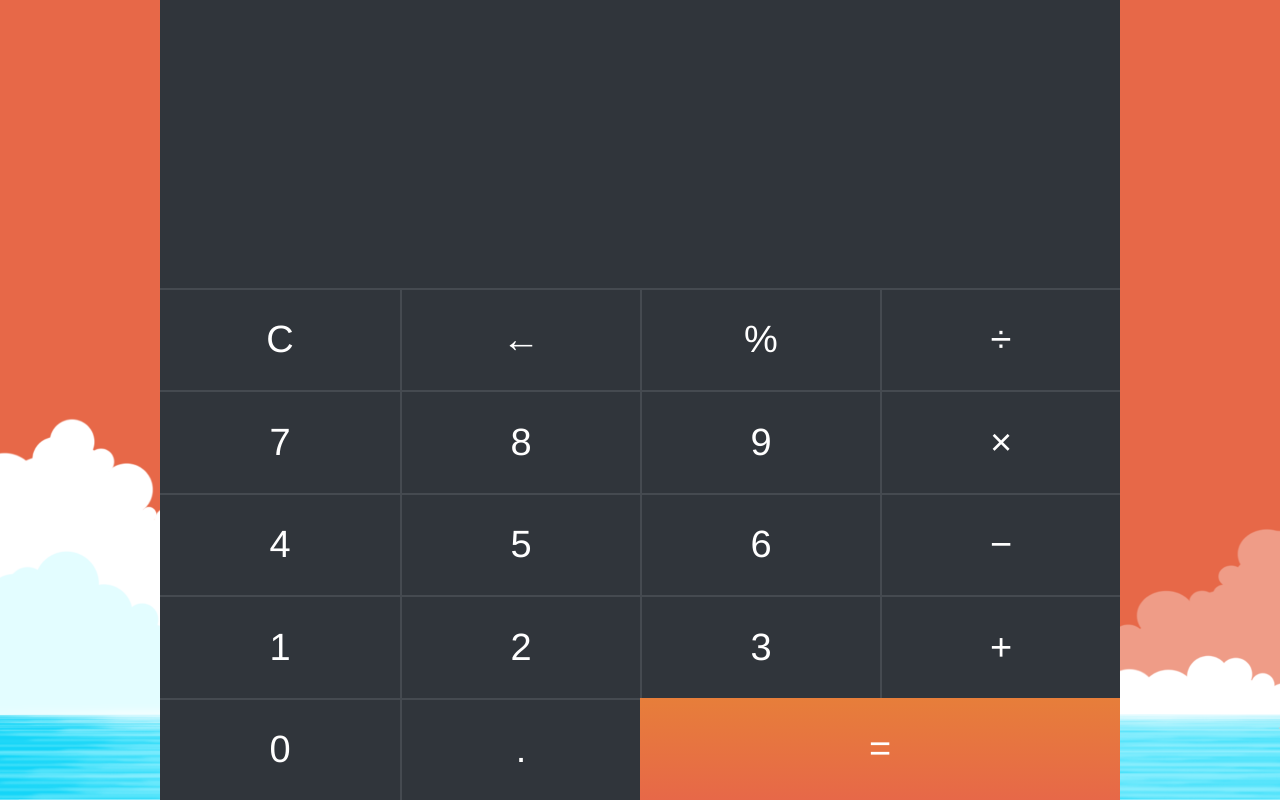
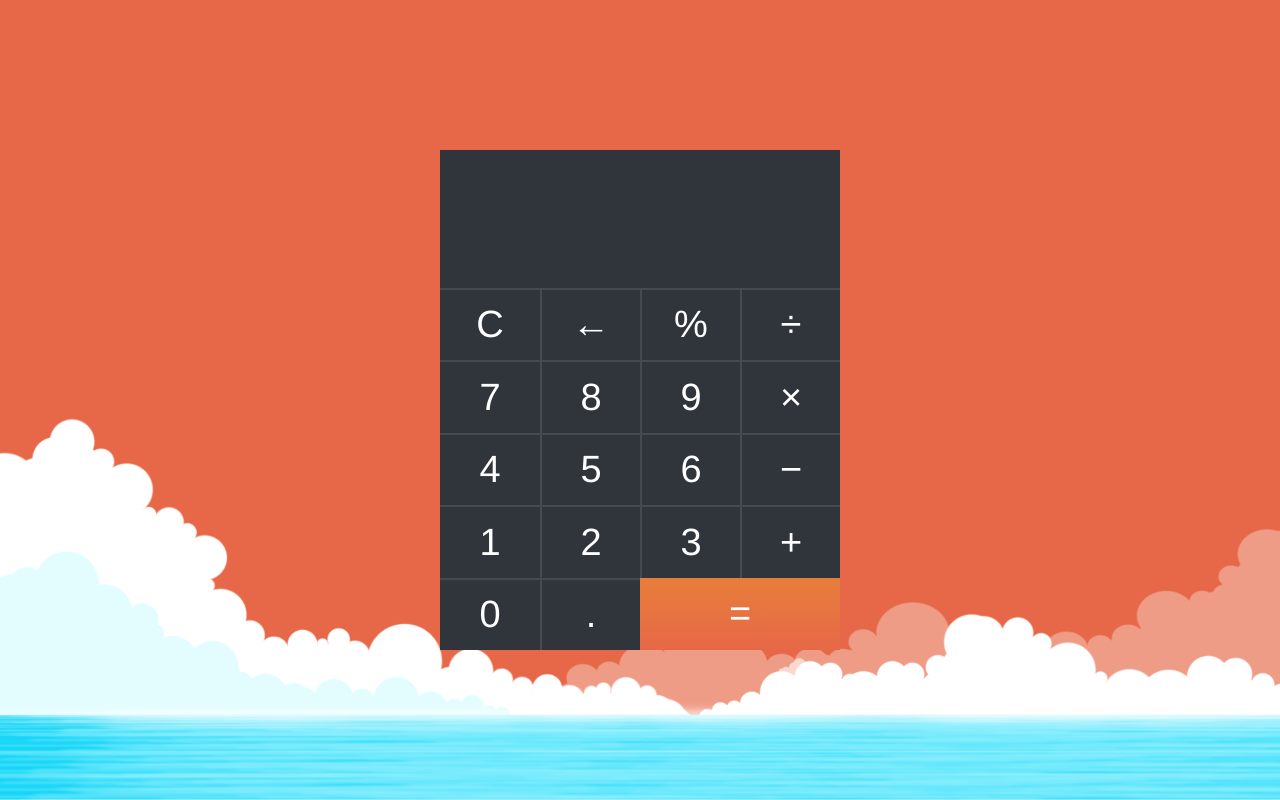
Before and after one commit to OmelDM/fcc_jscalclulator, a plain HTML site: page index.html in a window 1280 px wide. Drawn offline with Linux system fonts and the light colour scheme.

Commit message:
Made calculator looks better on desktop

```diff
--- a/style.css
+++ b/style.css
@@ -20,8 +20,13 @@ div {
     background-image: url(bg.png);
     background-repeat: no-repeat;
     background-position: bottom;
+    background-size: cover;
+    background-color: #e76848;
+  }
+}
+@media (min-height: 700px) {
+  .wrapper {
     background-size: contain;
-    background-color: #e76848;
   }
 }
 .calculator {
@@ -31,7 +36,7 @@ div {
   font-weight: 100;
   font-size: 26px;
   min-width: 320px;
-  max-width: 960px;
+  max-width: 1024px;
   width: 100vw;
   min-height: 320px;
   max-height: 960px;
@@ -47,6 +52,12 @@ div {
 @media (min-width: 960px) {
   .calculator {
     font-size: 38px;
+  }
+}
+@media (min-width: 1025px) {
+  .calculator {
+    max-width: 400px;
+    max-height: 500px;
   }
 }
 .display {
```
